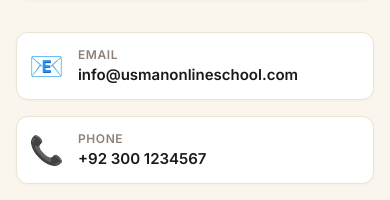
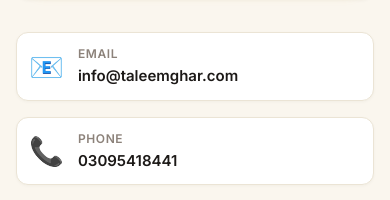
Before and after one commit to Usmankhan990/online_school, a React (Vite) app in the folder client/: page /contact in a window 390 px wide. Shown: the part 811-1011 px from the top of the page. Built offline with nearby package versions, Linux system fonts and the light colour scheme; no server answers.

Commit message:
Update official email to info@taleemghar.com and phone to 03095418441 with clickable links

```diff
--- a/client/src/pages/public/ContactPage.jsx
+++ b/client/src/pages/public/ContactPage.jsx
@@ -37,8 +37,8 @@
           </div>
           <div style={{ display: 'flex', flexDirection: 'column', gap: 16 }}>
             {[
-              { icon: '📧', title: 'Email', value: 'info@usmanonlineschool.com' },
-              { icon: '📞', title: 'Phone', value: '+92 300 1234567' },
+              { icon: '📧', title: 'Email', value: 'info@taleemghar.com', href: 'mailto:info@taleemghar.com' },
+              { icon: '📞', title: 'Phone', value: '03095418441', href: 'tel:03095418441' },
               { icon: '📍', title: 'Address', value: 'Lahore, Punjab, Pakistan' },
               { icon: '⏰', title: 'Office Hours', value: 'Mon-Sat: 9:00 AM - 5:00 PM' },
             ].map(c => (
@@ -46,7 +46,11 @@
                 <span style={{ fontSize: 28 }}>{c.icon}</span>
                 <div>
                   <p style={{ fontSize: 12, color: 'var(--text-tertiary, #8C827A)', fontWeight: 600, textTransform: 'uppercase', letterSpacing: '0.05em' }}>{c.title}</p>
-                  <p style={{ color: 'var(--text-primary, #1C1917)', fontWeight: 600, fontSize: 15 }}>{c.value}</p>
+                  {c.href ? (
+                    <a href={c.href} style={{ color: 'var(--text-primary, #1C1917)', fontWeight: 600, fontSize: 15, textDecoration: 'none' }}>{c.value}</a>
+                  ) : (
+                    <p style={{ color: 'var(--text-primary, #1C1917)', fontWeight: 600, fontSize: 15 }}>{c.value}</p>
+                  )}
                 </div>
               </div>
             ))}
--- a/client/src/pages/public/PrivacyPage.jsx
+++ b/client/src/pages/public/PrivacyPage.jsx
@@ -17,7 +17,7 @@
             { t: 'Data Protection', c: 'All data is securely stored and encrypted. We use JWT-based authentication and bcrypt password hashing. Only authorized school administrators have access to student data.' },
             { t: 'Third-Party Sharing', c: 'We do not sell or share your personal information with third parties. Textbook resources are provided via PCTB and Ustad360 for educational purposes only.' },
             { t: 'Data Retention', c: 'Student records are retained for the duration of enrollment plus 2 years. You may request data deletion by contacting our admin office.' },
-            { t: 'Contact', c: 'For privacy-related concerns, email us at info@usmanonlineschool.com.' },
+            { t: 'Contact', c: 'For privacy-related concerns, email us at info@taleemghar.com.' },
           ].map((s, i) => (
             <div key={i} style={{ marginBottom: 24 }}>
               <h3 style={{ color: 'var(--text-primary, #1C1917)', fontSize: 18, fontWeight: 700, marginBottom: 8 }}>{s.t}</h3>
```
Also changed, not shown: 1 other file (tests, documents, lock files or other folders).
